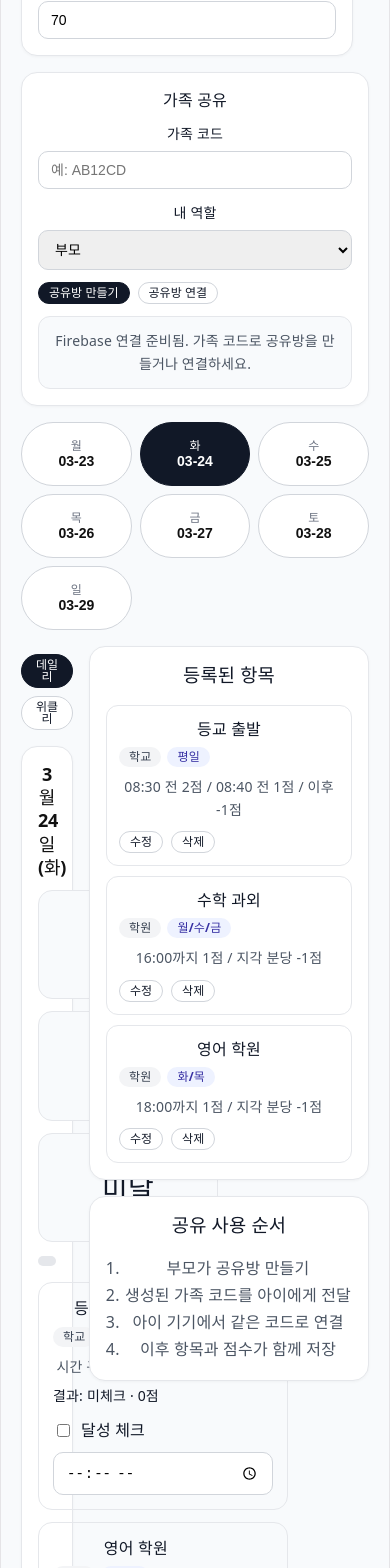
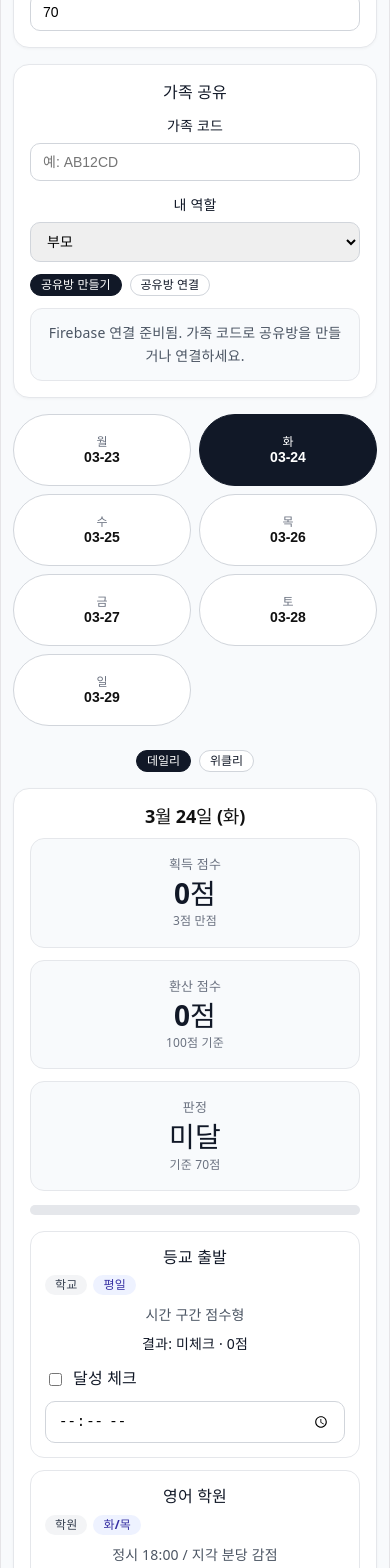
Before and after one commit to julie1215/habit-score, a React (Vite) app: page / in a window 390 px wide. Shown: the part 432-2000 px from the top of the page. Built offline with nearby package versions, Linux system fonts and the light colour scheme.

Commit message:
모바일 레이아웃 대응 및 UI 개선

```diff
--- a/src/App.jsx
+++ b/src/App.jsx
@@ -339,11 +339,18 @@ function SummaryBox({ label, value, sub }) {
   );
 }
 
-function DaySelector({ selectedDate, onChange }) {
+function DaySelector({ selectedDate, onChange, isMobile }) {
   const weekStart = startOfWeek(selectedDate);
   const days = Array.from({ length: 7 }, (_, i) => addDays(weekStart, i));
+
   return (
-    <div style={{ display: "grid", gridTemplateColumns: "repeat(auto-fit, minmax(90px, 1fr))", gap: 8 }}>
+    <div
+      style={{
+        display: "grid",
+        gridTemplateColumns: isMobile ? "repeat(2, 1fr)" : "repeat(7, minmax(90px, 1fr))",
+        gap: 8,
+      }}
+    >
       {days.map((date) => {
         const isActive = date === selectedDate;
         return (
@@ -352,12 +359,13 @@ function DaySelector({ selectedDate, onChange }) {
             onClick={() => onChange(date)}
             style={{
               ...buttonStyle(isActive),
-              minHeight: 64,
+              minHeight: isMobile ? 72 : 64,
               display: "flex",
               flexDirection: "column",
               alignItems: "center",
               justifyContent: "center",
               gap: 2,
+              width: "100%",
             }}
           >
             <div
@@ -520,10 +528,20 @@ export default function App() {
     isFirebaseConfigured() ? "Firebase 연결 준비됨. 가족 코드로 공유방을 만들거나 연결하세요." : "Firebase 설정값을 넣으면 가족 공유가 활성화돼요."
   );
   const [tab, setTab] = useState("daily");
+  const [viewportWidth, setViewportWidth] = useState(
+    typeof window !== "undefined" ? window.innerWidth : 1200
+  );
+  const isMobile = viewportWidth < 768;
 
   useEffect(() => {
     localStorage.setItem(STORAGE_KEY, JSON.stringify(state));
   }, [state]);
+
+  useEffect(() => {
+    const onResize = () => setViewportWidth(window.innerWidth);
+    window.addEventListener("resize", onResize);
+    return () => window.removeEventListener("resize", onResize);
+  }, []);
 
   useEffect(() => {
     saveRoomCode(currentRoomCode);
@@ -657,7 +675,7 @@ export default function App() {
       style={{
         minHeight: "100vh",
         background: "#f8fafc",
-        padding: 20,
+        padding: isMobile ? 12 : 20,
         color: "#111827",
         fontFamily: "system-ui, -apple-system, Segoe UI, Roboto, sans-serif",
         WebkitFontSmoothing: "antialiased",
@@ -665,9 +683,15 @@ export default function App() {
         textRendering: "optimizeLegibility",
       }}
     >
-      <div style={{ maxWidth: 1200, margin: "0 auto" }}>
-        <div style={{ display: "grid", gridTemplateColumns: "repeat(auto-fit, minmax(280px, 1fr))", gap: 16 }}>
-          <div style={{ ...sectionStyle(), gridColumn: "span 2" }}>
+      <div style={{ maxWidth: 1200, margin: "0 auto", width: "100%" }}>
+        <div
+          style={{
+            display: "grid",
+            gridTemplateColumns: isMobile ? "1fr" : "repeat(auto-fit, minmax(280px, 1fr))",
+            gap: 16,
+          }}
+        >
+          <div style={{ ...sectionStyle(), gridColumn: isMobile ? "span 1" : "span 2" }}>
             <div style={{ fontSize: 13, color: "#6b7280" }}>가족 공유 포인트 웹앱</div>
             <h1
               style={{
@@ -710,7 +734,13 @@ export default function App() {
 
         <div style={{ ...sectionStyle(), marginTop: 16 }}>
           <div style={{ fontWeight: 700, marginBottom: 10 }}>가족 공유</div>
-          <div style={{ display: "grid", gridTemplateColumns: "repeat(auto-fit, minmax(220px, 1fr))", gap: 12 }}>
+          <div
+            style={{
+              display: "grid",
+              gridTemplateColumns: isMobile ? "1fr" : "repeat(auto-fit, minmax(220px, 1fr))",
+              gap: 12,
+            }}
+          >
             <div>
               <div style={{ fontSize: 14, marginBottom: 6 }}>가족 코드</div>
               <input style={inputStyle()} value={roomCodeInput} onChange={(e) => setRoomCodeInput(e.target.value.toUpperCase())} placeholder="예: AB12CD" />
@@ -741,10 +771,18 @@ export default function App() {
         </div>
 
         <div style={{ marginTop: 16 }}>
-          <DaySelector selectedDate={selectedDate} onChange={setSelectedDate} />
+          <DaySelector selectedDate={selectedDate} onChange={setSelectedDate} isMobile={isMobile} />
         </div>
 
-        <div style={{ display: "grid", gridTemplateColumns: "minmax(0, 1.4fr) minmax(280px, 0.9fr)", gap: 16, marginTop: 16 }}>
+        <div
+          style={{
+            display: "grid",
+            gridTemplateColumns: isMobile ? "1fr" : "minmax(0, 1.4fr) minmax(280px, 0.9fr)",
+            gap: 16,
+            marginTop: 16,
+            alignItems: "start",
+          }}
+        >
           <div>
             <div
               style={{
@@ -779,7 +817,13 @@ export default function App() {
                 >
                   {formatDateKorean(selectedDate)}
                 </h2>
-                <div style={{ display: "grid", gridTemplateColumns: "repeat(auto-fit, minmax(180px, 1fr))", gap: 12 }}>
+                <div
+                  style={{
+                    display: "grid",
+                    gridTemplateColumns: isMobile ? "1fr" : "repeat(auto-fit, minmax(180px, 1fr))",
+                    gap: 12,
+                  }}
+                >
                   <SummaryBox label="획득 점수" value={`${daily.total}점`} sub={`${daily.maxTotal}점 만점`} />
                   <SummaryBox label="환산 점수" value={`${daily.normalized}점`} sub="100점 기준" />
                   <SummaryBox label="판정" value={dailyPass ? "통과" : "미달"} sub={`기준 ${state.weeklyGoal}점`} />
@@ -794,7 +838,15 @@ export default function App() {
                     const rec = state.records[selectedDate]?.[item.rule.id] || {};
                     return (
                       <div key={item.rule.id} style={{ border: "1px solid #e5e7eb", borderRadius: 14, padding: 14 }}>
-                        <div style={{ display: "flex", justifyContent: "space-between", gap: 12, flexWrap: "wrap" }}>
+                        <div
+                          style={{
+                            display: "flex",
+                            flexDirection: isMobile ? "column" : "row",
+                            justifyContent: "space-between",
+                            gap: 12,
+                            flexWrap: "wrap",
+                          }}
+                        >
                           <div>
                             <div style={{ fontWeight: 700 }}>{item.rule.title}</div>
                             <div style={{ marginTop: 6, display: "flex", gap: 6, flexWrap: "wrap" }}>
@@ -806,7 +858,7 @@ export default function App() {
                             </div>
                             <div style={{ marginTop: 6, fontSize: 14 }}>결과: <strong>{item.detail}</strong> · {item.score}점</div>
                           </div>
-                          <div style={{ minWidth: 220 }}>
+                          <div style={{ minWidth: isMobile ? "100%" : 220 }}>
                             <label style={{ display: "flex", alignItems: "center", gap: 8, marginBottom: 10 }}>
                               <input type="checkbox" checked={!!rec.checked} onChange={(e) => setRecord(selectedDate, item.rule.id, { checked: e.target.checked })} />
                               <span>달성 체크</span>
@@ -833,7 +885,13 @@ export default function App() {
                 >
                   주간 요약
                 </h2>
-                <div style={{ display: "grid", gridTemplateColumns: "repeat(auto-fit, minmax(180px, 1fr))", gap: 12 }}>
+                <div
+                  style={{
+                    display: "grid",
+                    gridTemplateColumns: isMobile ? "1fr" : "repeat(auto-fit, minmax(180px, 1fr))",
+                    gap: 12,
+                  }}
+                >
                   <SummaryBox label="주간 총점" value={`${weekly.total}점`} sub={`${weekly.maxTotal}점 만점`} />
                   <SummaryBox label="환산 점수" value={`${weekly.normalized}점`} sub="100점 기준" />
                   <SummaryBox label="판정" value={weeklyPass ? "통과" : "미달"} sub={`기준 ${state.weeklyGoal}점`} />
@@ -843,7 +901,18 @@ export default function App() {
                 </div>
                 <div style={{ marginTop: 16, display: "grid", gap: 10 }}>
                   {weekly.daily.map((d) => (
-                    <div key={d.date} style={{ display: "grid", gridTemplateColumns: "1fr auto auto", gap: 10, alignItems: "center", border: "1px solid #e5e7eb", borderRadius: 12, padding: 12 }}>
+                    <div
+                      key={d.date}
+                      style={{
+                        display: "grid",
+                        gridTemplateColumns: isMobile ? "1fr" : "1fr auto auto",
+                        gap: 10,
+                        alignItems: "center",
+                        border: "1px solid #e5e7eb",
+                        borderRadius: 12,
+                        padding: 12,
+                      }}
+                    >
                       <div>
                         <div style={{ fontWeight: 700 }}>{formatDateKorean(d.date)}</div>
                         <div style={{ color: "#6b7280", fontSize: 13 }}>{d.items.length}개 항목</div>
@@ -883,7 +952,7 @@ export default function App() {
                         ? `${rule.thresholds.map((t) => `${t.time} 전 ${t.score}점`).join(" / ")} / 이후 ${rule.fallbackScore}점`
                         : `${rule.dueTime}까지 ${rule.onTimeScore}점 / 지각 분당 ${rule.latePenaltyPerMinute}점`}
                     </div>
-                    <div style={{ display: "flex", gap: 8, marginTop: 10 }}>
+                    <div style={{ display: "flex", gap: 8, marginTop: 10, flexWrap: "wrap" }}>
                       <button style={buttonStyle(false)} onClick={() => setEditingRuleId(rule.id)}>수정</button>
                       <button style={buttonStyle(false)} onClick={() => deleteRule(rule.id)}>삭제</button>
                     </div>
```
